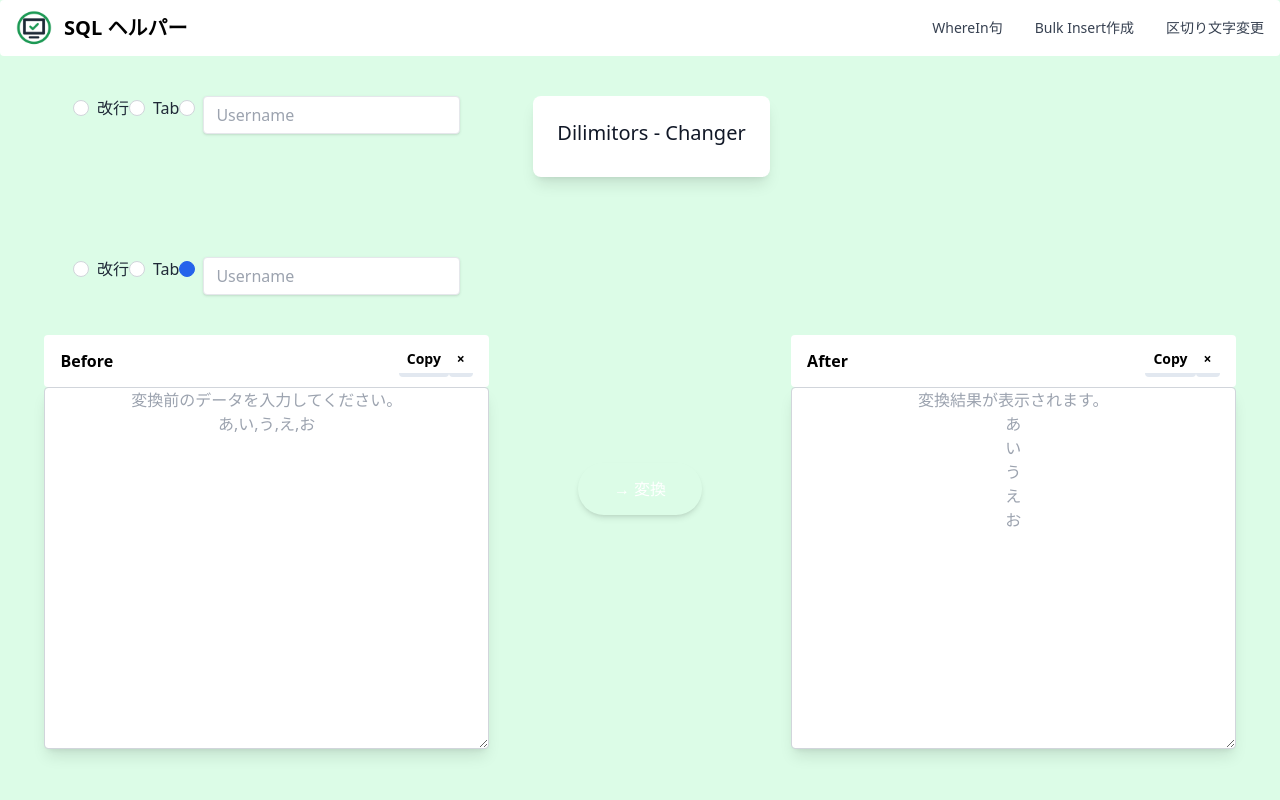
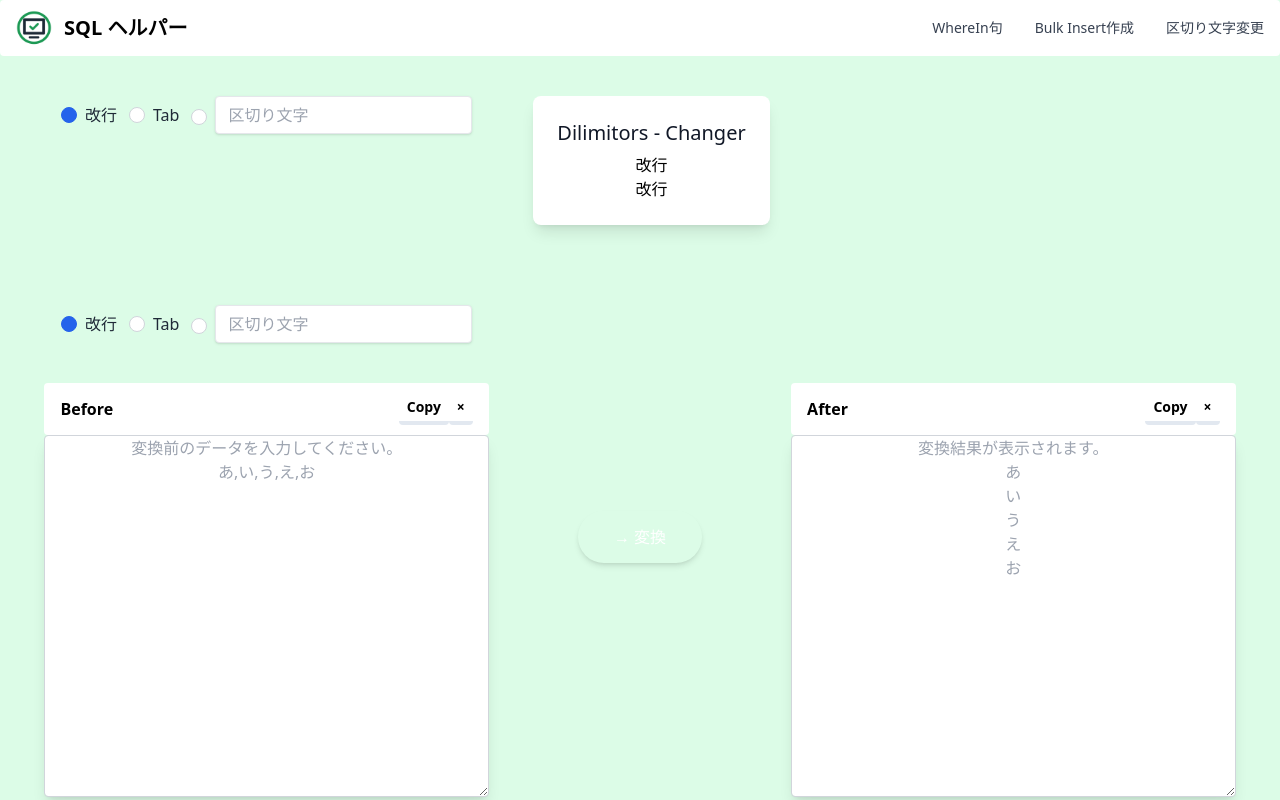
Before and after one commit to junkratmecha/sql-helper, a Nuxt app: page /delimitorchange in a window 1280 px wide. Built offline with nearby package versions, Linux system fonts and the light colour scheme.

Commit message:
all logic && top

```diff
--- a/components/KugiriWords.vue
+++ b/components/KugiriWords.vue
@@ -1,24 +1,58 @@
 <template>
   <div class="flex justify-center">
-    <div class="form-check">
-      <input class="form-check-input appearance-none rounded-full h-4 w-4 border border-gray-300 bg-white checked:bg-blue-600 checked:border-blue-600 focus:outline-none transition duration-200 mt-1 align-top bg-no-repeat bg-center bg-contain float-left mr-2 cursor-pointer" type="radio" name="flexRadioDefault" id="flexRadioDefault1">
+    <div class="form-check my-auto">
+      <input
+        v-model="word"
+        class="form-check-input appearance-none rounded-full h-4 w-4 border border-gray-300 bg-white checked:bg-blue-600 checked:border-blue-600 focus:outline-none transition duration-200 mt-1 align-top bg-no-repeat bg-center bg-contain float-left mr-2 cursor-pointer"
+        type="radio"
+        value="改行"
+        checked
+        @change="onChange"
+      >
       <label class="form-check-label inline-block text-gray-800" for="flexRadioDefault1">
         改行
       </label>
     </div>
-    <div class="form-check">
-      <input class="form-check-input appearance-none rounded-full h-4 w-4 border border-gray-300 bg-white checked:bg-blue-600 checked:border-blue-600 focus:outline-none transition duration-200 mt-1 align-top bg-no-repeat bg-center bg-contain float-left mr-2 cursor-pointer" type="radio" name="flexRadioDefault" id="flexRadioDefault2" checked>
+    <div class="ml-3 form-check my-auto">
+      <input
+        v-model="word"
+        class="form-check-input appearance-none rounded-full h-4 w-4 border border-gray-300 bg-white checked:bg-blue-600 checked:border-blue-600 focus:outline-none transition duration-200 mt-1 align-top bg-no-repeat bg-center bg-contain float-left mr-2 cursor-pointer"
+        type="radio"
+        value="Tab"
+        @change="onChange"
+      >
       <label class="form-check-label inline-block text-gray-800" for="flexRadioDefault2">
         Tab
       </label>
     </div>
-    <div class="form-check flex">
-      <div>
-        <input class="form-check-input appearance-none rounded-full h-4 w-4 border border-gray-300 bg-white checked:bg-blue-600 checked:border-blue-600 focus:outline-none transition duration-200 mt-1 align-top bg-no-repeat bg-center bg-contain float-left mr-2 cursor-pointer" type="radio" name="flexRadioDefault" id="flexRadioDefault2" checked>
+    <div class="ml-3 form-check flex">
+      <div class="my-auto">
+        <input
+          v-model="word"
+          class="form-check-input appearance-none rounded-full h-4 w-4 border border-gray-300 bg-white checked:bg-blue-600 checked:border-blue-600 focus:outline-none transition duration-200 mt-1 align-top bg-no-repeat bg-center bg-contain float-left mr-2 cursor-pointer"
+          type="radio"
+          :value="input"
+          @change="onChange"
+        >
       </div>
       <div>
-        <input class="shadow appearance-none border rounded w-full py-2 px-3 text-gray-700 leading-tight focus:outline-none focus:shadow-outline" id="username" type="text" placeholder="Username">
+        <input v-model="input" class="shadow appearance-none border rounded w-full py-2 px-3 text-gray-700 leading-tight focus:outline-none focus:shadow-outline" type="text" placeholder="区切り文字">
       </div>
     </div>
   </div>
 </template>
+<script>
+export default {
+  data () {
+    return {
+      word: '改行',
+      input: ''
+    }
+  },
+  methods: {
+    onChange (event) {
+      this.$emit('toParent', this.word)
+    }
+  }
+}
+</script>
--- a/pages/bulkinsert.vue
+++ b/pages/bulkinsert.vue
@@ -5,8 +5,38 @@
     <div class="grid col-span-4 relative text-center flex justify-center">
       <div class="my-10 block p-6 rounded-lg shadow-lg bg-white max-w-sm text-center">
         <h5 class="text-gray-900 text-xl leading-tight font-medium mb-2">
-          Insert Ignore Into
+          Bulk Insert
         </h5>
+        <select
+          v-model="selectSql"
+          class="form-select appearance-none
+            block
+            w-full
+            px-3
+            py-1.5
+            text-base
+            font-normal
+            text-gray-700
+            bg-white bg-clip-padding bg-no-repeat
+            border border-solid border-gray-300
+            rounded
+            transition
+            ease-in-out
+            m-0
+            focus:text-gray-700 focus:bg-white focus:border-blue-600 focus:outline-none"
+        >
+          <option
+            value="Insert Ignore Into テーブル名"
+            selected
+          >
+            Insert Ignore Into
+          </option>
+          <option
+            value="Replace Into テーブル名"
+          >
+            Replace Into
+          </option>
+        </select>
       </div>
     </div>
 
@@ -93,11 +123,11 @@ Insert Ignore Into テーブル名
 export default {
   name: 'BulkInsert',
   data () {
-    return { org: '', changed: '' }
+    return { org: '', changed: '', selectSql: 'Insert Ignore Into テーブル名' }
   },
   methods: {
     stringTransformed () {
-      let logic = 'Insert Ignore Into テーブル名' + '\n'
+      let logic = this.selectSql + '\n'
       if (this.org !== '') {
         const orgArray = this.org.split(/\n/)
         orgArray.forEach(function (oa) {
--- a/pages/delimitorchange.vue
+++ b/pages/delimitorchange.vue
@@ -4,15 +4,17 @@
 
     <div class="flex flex-wrap flex-row">
       <div class="my-10 w-5/12 text-center justify-center">
-        <kugiri-words/>
+        <kugiri-words @toParent="inputBefore" />
       </div>
       <div class="my-10 block p-6 rounded-lg shadow-lg bg-white max-w-sm text-center">
         <h5 class="text-gray-900 text-xl leading-tight font-medium mb-2">
           Dilimitors - Changer
         </h5>
+        <p>{{ beforeInputChild }}</p>
+        <p>{{ afterInputChild }}</p>
       </div>
       <div class="my-10 w-5/12 text-center justify-center">
-        <kugiri-words/>
+        <kugiri-words @toParent="inputAfter" />
       </div>
     </div>
     <div class="flex flex-wrap flex-row">
@@ -96,18 +98,32 @@
 export default {
   name: 'DelimitorChange',
   data () {
-    return { org: '', changed: '' }
+    return {
+      org: '',
+      changed: '',
+      beforeInputChild: '改行',
+      afterInputChild: '改行'
+    }
   },
   methods: {
     stringTransformed () {
       let logic = ''
+      let orgArray = []
       if (this.org !== '') {
-        const orgArray = this.org.split(/\n/)
-        orgArray.forEach(function (oa) {
-          logic += '"' + oa + '", '
-        })
-        logic = logic.slice(0, -2)
-        logic = '(' + logic + ')'
+        if (this.beforeInputChild === '改行') {
+          orgArray = this.org.split(/\r\n|\n/)
+        } else if (this.beforeInputChild === 'Tab') {
+          orgArray = this.org.split(/\s/)
+        } else {
+          orgArray = this.org.split(this.beforeInputChild)
+        }
+        if (this.afterInputChild === '改行') {
+          logic = orgArray.join('\n')
+        } else if (this.afterInputChild === 'Tab') {
+          logic = orgArray.join('\t')
+        } else {
+          logic = orgArray.join(this.afterInputChild)
+        }
       }
       this.changed = logic
     },
@@ -122,6 +138,12 @@ export default {
     },
     copyToClipboardChanged () {
       navigator.clipboard.writeText(this.changed)
+    },
+    inputBefore (input) {
+      this.beforeInputChild = input
+    },
+    inputAfter (input) {
+      this.afterInputChild = input
     }
   }
 }
--- a/pages/index.vue
+++ b/pages/index.vue
@@ -3,14 +3,15 @@
   <div class="bg-green-100 h-screen">
     <nav-bar />
 
-    <div class="grid col-span-4 relative text-center flex justify-center">
-      <div class="my-10 block p-6 rounded-lg shadow-lg bg-white max-w-sm text-center">
-        <h5 class="text-gray-900 text-xl leading-tight font-medium mb-2">
+    <div class="grid col-span-12 relative text-center flex justify-center">
+      <div class="my-44 block p-20 rounded-lg shadow-lg bg-white max-w-sm text-center">
+        <h5 class="text-gray-900 text-4xl leading-tight font-medium mb-2">
           SQLヘルパー
         </h5>
+        <br>
+        <a href="https://docs.google.com/forms/d/e/1FAIpQLSerSChA0fxQrkcRkFQkqZuBp8aivzuTgcRVB3GGdr29_PO_wA/viewform?usp=sf_link" class="underline" target="_blank">ご要望・バグなどはこちら</a>
       </div>
     </div>
-
   </div>
 </template>
 
```
Also changed, not shown: store/README.md.
